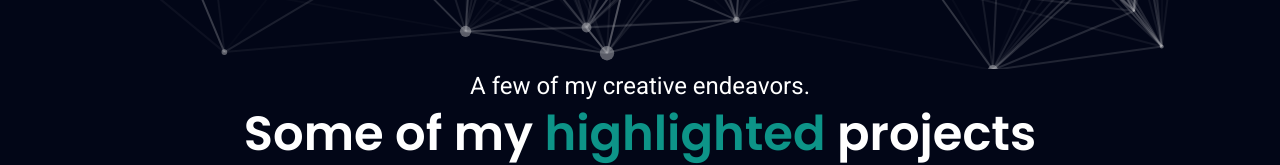
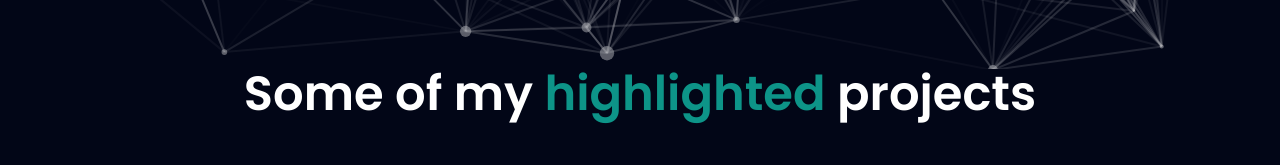
Before and after one commit to wejarrard/portfolio, a SvelteKit app: page / in a window 1280 px wide. Shown: the part 731-896 px from the top of the page. Built offline with nearby package versions, Linux system fonts and the light colour scheme.

Commit message:
Less text on main

```diff
--- a/src/components/Main.svelte
+++ b/src/components/Main.svelte
@@ -49,9 +49,9 @@
   </section>
   <section class="py-20 lg:py-32 flex flex-col gap-24" id="highlights">
     <div class="flex flex-col gap-2 text-center">
-      <h6 class="text-large sm:text-xl md:text-2xl">
+      <!-- <h6 class="text-large sm:text-xl md:text-2xl">
         A few of my creative endeavors.
-      </h6>
+      </h6> -->
       <h3 class="font-semibold text-3xl sm:text-4xl md:text-5xl">
         Some of my <span class="poppins text-teal-600">highlighted</span> projects
       </h3>
```
